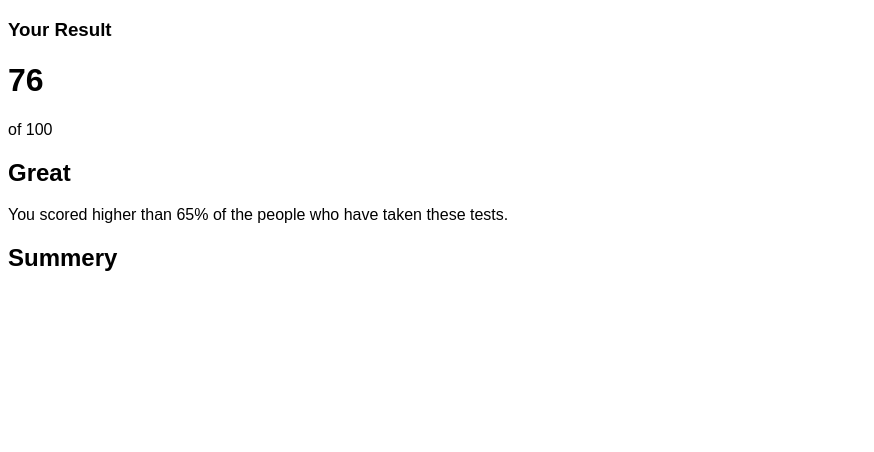
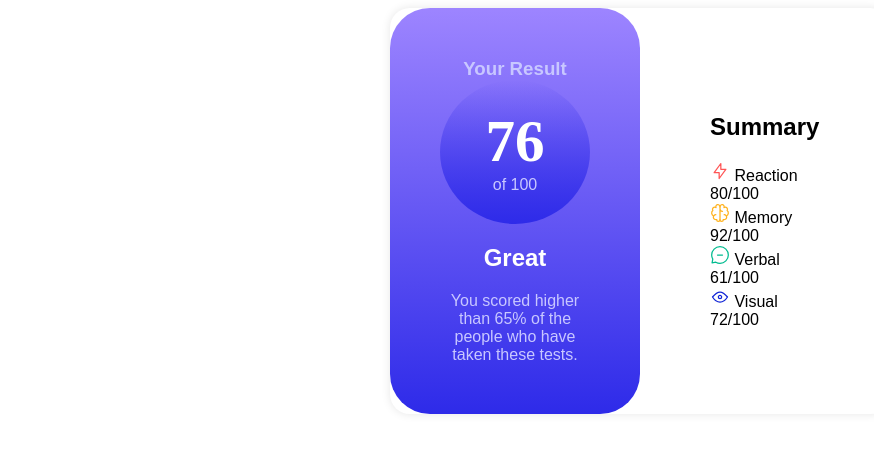
Before and after one commit to Ajaya-Rajbhandari/Result-Summary-Component, a website: page index.html in a window 1280 px wide. Shown: the whole page, without its empty margins (0-874 px from the left). Drawn offline with Linux system fonts and the light colour scheme; a web font is replaced by a local one.

Commit message:
css changes

```diff
--- a/index.html
+++ b/index.html
@@ -18,6 +18,7 @@
   <body>
     <div class="result-summary-container">
       <div class="result-container">
+        <div class="result-secondContainer">
           <h3>Your Result</h3>
           <div class="circle-container">
             <div class="circle-content">
@@ -30,9 +31,10 @@
             You scored higher than 65% of the people who have taken these tests.
           </p>
         </div>
+      </div>
       <div class="summery-container">
         <div class="summery-secondContainer">
-          <h2 class="summery-title">Summery</h2>
+          <h2 class="summery-title">Summary</h2>
           <div class="detailed-summary" id="detail-summery-items"></div>
         </div>
       </div>
--- a/script.js
+++ b/script.js
@@ -2,6 +2,22 @@
 fetch("data.json")
   .then((response) => response.json())
   .then((data) => {
-    const scoreElement = document.getElementById("score");
-    const maxScore = document.getElementById("");
-  });
+    // const category = document.getElementById("category");
+    // const score = document.getElementById("score");
+    // const icon = document.getElementById("icon");
+
+    const detailedSummary = document.getElementById("detail-summery-items");
+    detailedSummary.innerHTML = "";
+    data.forEach((item) => {
+      const itemElement = document.createElement("div");
+      itemElement.innerHTML = `
+      <div class="summary-${item.category}">
+      <img src="${item.icon}" alt="${item.Category} icon "</img>
+      <span> ${item.category}</span>
+      <span> ${item.score}/100</span>
+      </div>
+      `;
+      detailedSummary.appendChild(itemElement);
+    });
+  })
+  .catch((error) => console.error("Error loading data:", error));
--- a/styles/style.css
+++ b/styles/style.css
@@ -30,132 +30,95 @@
 body>* {
     font-family: 'Hanken', 'Grotesk', sans-serif;
     box-sizing: border-box;
+    padding: 0;
     margin: 0;
 }
-.container{
-    background-color: var(--Neutral-Light-lavender);
-    border-radius: 10px;
-    width: auto;
-    height: auto;
-}
 
-.description{
-    font-size: 1.2rem;
-    background-image: linear-gradient(var(--Light-royal-blue-background), var(--Light-slate-blue-background));
+
+.result-summary-container{
     border-radius: 20px;
-
-}
-.number{
-    background-image: linear-gradient(var(--Violet-blue-circle),var(--Persian-blue-circle));
-    width: 30%;
-    height: 70%;
-    border-radius: 50%;
-}
-
-/* main {
+    box-shadow: 0 0 10px rgba(0, 0, 0, 0.1);
+    /* background-color: var(--Neutra-Pale-blue); */
     display: flex;
     align-items: center;
-    justify-content: center;
+    width:  500px;
+    margin: 0 auto;
+}
+.result-container{
+    flex: 1;
+}
+.result-secondContainer{
     text-align: center;
-    width: 100%;
-    height: 100vh;
-    box-shadow: 20px 20px var(--Light-slate-blue-background);
+    padding: 50px;
+    background-image: linear-gradient(var(--Light-slate-blue-background),var(--Light-royal-blue-background));
+    border-radius: 40px;
 }
-
-header {
-    height: 80%;
-    width: 50%;
-    background-image: linear-gradient(var(--Light-slate-blue-background), var(--Light-royal-blue-background));
-    border-radius: 20px;
-    padding: 31px 0px 0px 0px;
-    margin: 1rem;
+.result-secondContainer>h3{
+    color: var(--Neutral-Light-lavender);
+    margin: 0;
+    padding: 0;
 }
-
-header>h1 {
-    font-size: 1.4rem;
-    font-weight: var(--font-weight-normal);
-    color: var(--Neutral-Light-lavender)
+.result-secondContainer>h2{
+    color: var(--Neutral-white);
 }
-
-aside {
-    display: flex;
-    flex-direction: column;
-    height: 40%;
-    width: 70%;
-    background-image: linear-gradient(var(--Violet-blue-circle), var(--Persian-blue-circle));
-    border-radius: 200px;
-    margin: 20px auto;
-    justify-content: center;
+.circle-content{
+    padding: 20px;
 }
-
-aside>p {
-    font-family: 'Grotesk';
-    font-size: 3rem;
-    font-weight: var(--font-weight-bold);
+.result-description{
+    color: var(--Neutral-Light-lavender);
+    text-align: center;
+    margin: 0;
+    padding: 0;
+}
+.summary-content{
+    border: 2px solid var(--Neutral-Dark-gray-blue);
+    width: fit-content;
+    word-spacing: 2rem;
+}
+.circle-content>h1{
+    font-size: 3.7rem;
+    margin-top: 7px;
+    margin-bottom: 0;
+    font-family: 'Hanken';
+    font-weight: var(--font-weight-extra-bold);
     color: var(--Neutral-white);
-    margin-top: 0;
-    margin-bottom: 0;
 }
-
-aside>span {
-    font-size: 1.3rem;
+.circle-content>p{
+    margin: 0;
     color: var(--Neutral-Light-lavender);
 }
 
-.description {
-    display: flex;
-    justify-content: center;
-    align-items: center;
+.circle-container{
+    width: 100%;
+    height: 9rem;
+    border-radius: 50%;
+    background-image: linear-gradient(var(--Persian-blue-circle), var(--Violet-blue-circle));
 }
 
-.great>h1 {
-    color: var(--Neutral-white);
-    font-size: 1.5rem;
+.summery-container{
+    flex: 1;
 }
 
-.great>p {
-    width: 80%;
-    align-items: center;
-    padding: 20px auto;
-    text-align: center;
-    margin: 20px;
-    font-size: 16px;
-    color: var(--Neutral-Light-lavender);
+.summery-secondContainer{
+    padding: 70px;
+    /* border-radius: 20px;
+    box-shadow: 0 0 10px rgba(0, 0, 0, 0.1); */
 }
 
-.summary {
-    height: 80%;
-    width: 50%;
-    background-image: linear-gradient(var(--Light-slate-blue-background), var(--Light-royal-blue-background));
-    border-radius: 20px;
-    padding: 31px 0px 0px 0px;
-    margin: 1rem;
-    display: flex;
-    flex-direction: column;
+.detailed-summary{
+    list-style: none;
+    padding: 0;
+    margin: 0;
 }
 
-.summary>h2 {
-    float: left;
+.detailed-summary li{
+    margin-bottom: 10px;
 }
- /* Medium screen and above
 
- /* Add styles for medium screens and above */
- @media (min-width: 768px) {
-     .header {
-         flex-direction: row;
-     }
-
-     .number {
-         display: inline-block;
-     }
-    }
-
- /* Large screen and above */
- @media (min-width: 992px) {
-
-     /* Add styles for large screens and above */
-     .summary table {
-         width: 80%;
-         margin: 0 auto;
-     }
- }
+.detailed-summary li:last-child{
+    margin-bottom: 0;
+}
+.summary-Reaction{
+    width: 100%;
+    background-color: var();
+}
```
Lines whose indentation alone changed are shown as unchanged.
